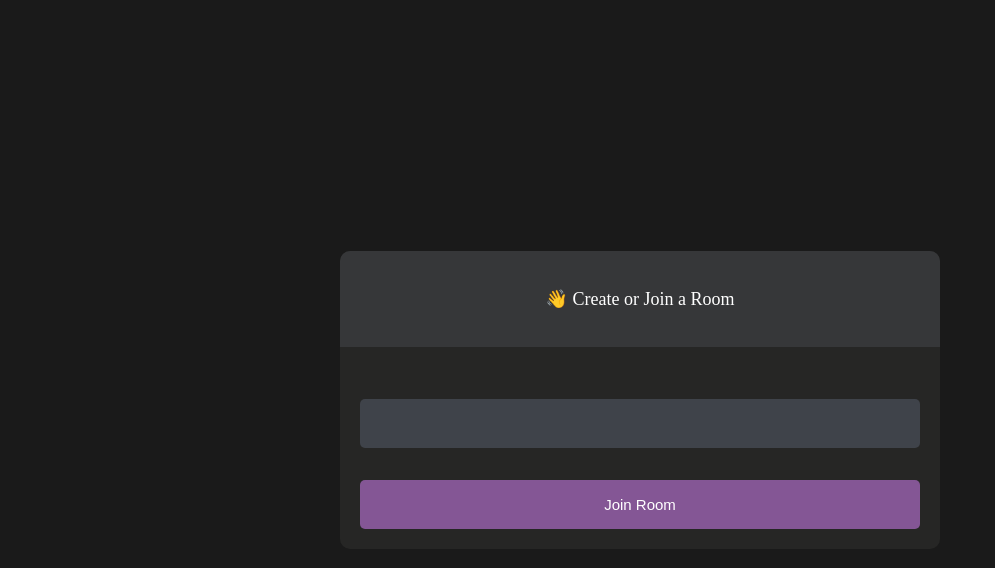
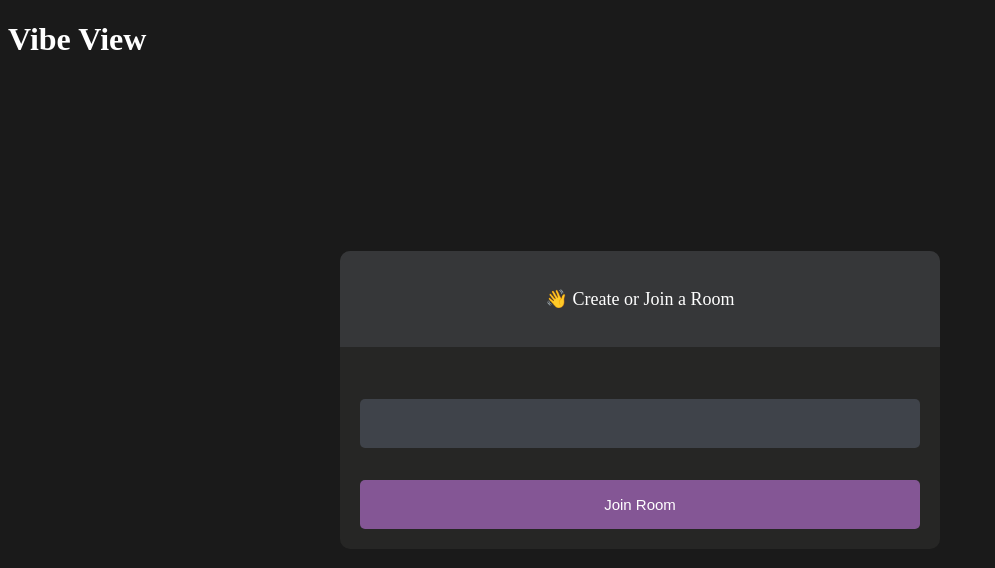
Before and after one commit to jasraj25/P2P-VideoChat, a plain HTML site: page lobby.html in a window 1280 px wide. Shown: the whole page, without its empty margins (0-995 px from the left). Drawn offline with Linux system fonts and the light colour scheme.

Commit message:
Update lobby.html

```diff
--- a/lobby.html
+++ b/lobby.html
@@ -1,6 +1,7 @@
 <!DOCTYPE html>
 <html>
 <head>
+    <h1>Vibe View</h1>
     <meta charset='utf-8'>
     <meta http-equiv='X-UA-Compatible' content='IE=edge'>
     <title>PeerChat</title>
```
